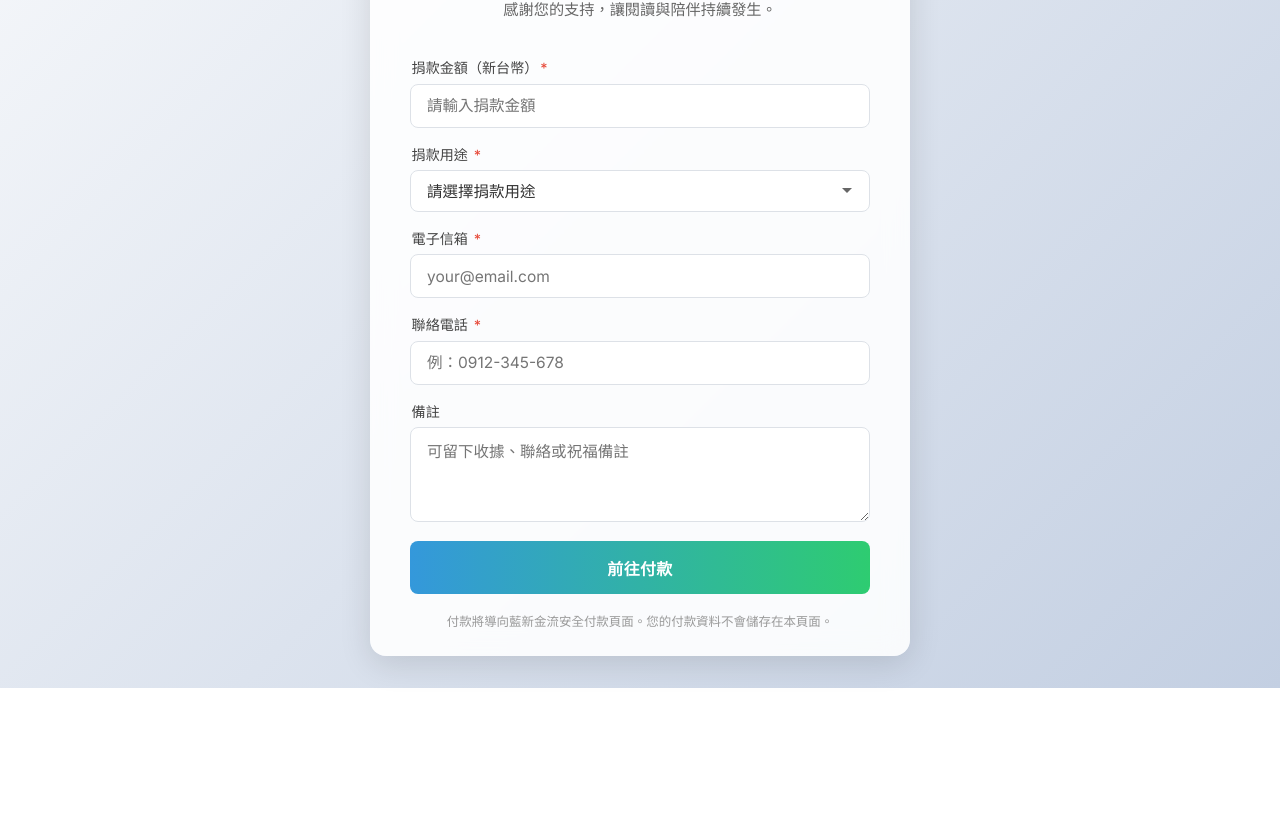
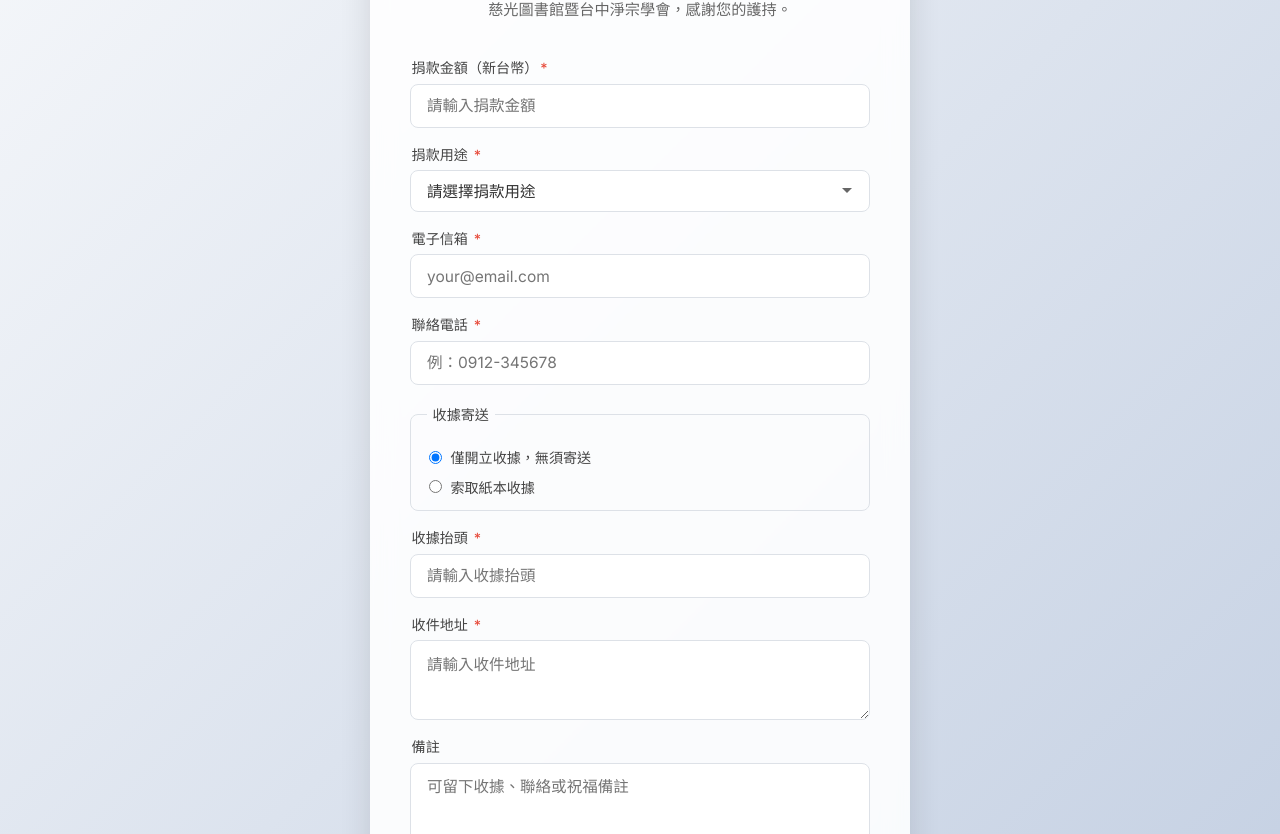
Before and after one commit to itwebamtbtc/ZKdonate, a plain HTML site: page index.html in a window 1280 px wide. Shown: the part 116-950 px from the top of the page. Before the commit the page ends 804 px from the top, so only its background shows below. Drawn offline with Linux system fonts and the light colour scheme.

Commit message:
Add files via upload

```diff
--- a/index.html
+++ b/index.html
@@ -1,5 +1,6 @@
 <!DOCTYPE html>
 <html lang="zh-Hant">
+
 <head>
   <meta charset="UTF-8" />
   <meta name="viewport" content="width=device-width, initial-scale=1.0" />
@@ -7,13 +8,16 @@
   <meta name="description" content="慈光圖書館線上捐款表單，支援藍新金流付款。" />
   <link rel="preconnect" href="https://fonts.googleapis.com" />
   <link rel="preconnect" href="https://fonts.gstatic.com" crossorigin />
-  <link href="https://fonts.googleapis.com/css2?family=Inter:wght@400;500;600&family=Noto+Sans+TC:wght@400;500;600&display=swap" rel="stylesheet" />
+  <link
+    href="https://fonts.googleapis.com/css2?family=Inter:wght@400;500;600&family=Noto+Sans+TC:wght@400;500;600&display=swap"
+    rel="stylesheet" />
   <link rel="stylesheet" href="style.css" />
 </head>
+
 <body>
   <main class="container">
-    <h1 class="title">慈光圖書館線上捐款</h1>
-    <p class="subtitle">感謝您的支持，讓閱讀與陪伴持續發生。</p>
+    <h1 class="title">慈光圖書館 線上捐款</h1>
+    <p class="subtitle">慈光圖書館暨台中淨宗學會，感謝您的護持。</p>
 
     <form id="donationForm" class="donation-form">
       <label for="amt">捐款金額（新台幣）<span class="required">*</span></label>
@@ -22,17 +26,39 @@
       <label for="category">捐款用途 <span class="required">*</span></label>
       <select id="category" name="category" required>
         <option value="" disabled selected>請選擇捐款用途</option>
-        <option value="圖書館營運支持">圖書館營運支持</option>
-        <option value="購書與閱讀推廣">購書與閱讀推廣</option>
-        <option value="公益活動支持">公益活動支持</option>
-        <option value="不指定用途">不指定用途</option>
+        <option value="一般經費">一般經費/不指定用途</option>
+        <option value="助印弘法">助印弘傳播</option>
+        <option value="護生助念">護放生聯誼關懷助念</option>
+        <option value="慈善救濟">義診施藥慈善救濟</option>
+        <option value="建築設備">建築修繕及設備</option>
+        <option value="供養三寶">供住持佛寶、法寶、僧寶</option>
       </select>
 
       <label for="email">電子信箱 <span class="required">*</span></label>
       <input type="email" id="email" name="email" placeholder="your@email.com" autocomplete="email" required />
 
       <label for="phone">聯絡電話 <span class="required">*</span></label>
-      <input type="tel" id="phone" name="phone" placeholder="例：0912-345-678" autocomplete="tel" required />
+      <input type="tel" id="phone" name="phone" placeholder="例：0912-345678" autocomplete="tel" required />
+
+      <fieldset class="receipt-fieldset">
+        <legend>收據寄送</legend>
+        <label class="radio-option">
+          <input type="radio" name="receiptOption" value="none" checked />
+          <span>僅開立收據，無須寄送</span>
+        </label>
+        <label class="radio-option">
+          <input type="radio" name="receiptOption" value="mail" />
+          <span>索取紙本收據</span>
+        </label>
+      </fieldset>
+
+      <div id="receiptFields" class="receipt-fields" hidden>
+        <label for="receiptTitle">收據抬頭 <span class="required">*</span></label>
+        <input type="text" id="receiptTitle" name="receiptTitle" placeholder="請輸入收據抬頭" />
+
+        <label for="receiptAddress">收件地址 <span class="required">*</span></label>
+        <textarea id="receiptAddress" name="receiptAddress" rows="2" placeholder="請輸入收件地址"></textarea>
+      </div>
 
       <label for="message">備註</label>
       <textarea id="message" name="message" rows="3" placeholder="可留下收據、聯絡或祝福備註"></textarea>
@@ -46,4 +72,5 @@
 
   <script src="app.js"></script>
 </body>
+
 </html>
--- a/style.css
+++ b/style.css
@@ -100,6 +100,38 @@ body {
   line-height: 1.5;
 }
 
+.receipt-fieldset {
+  border: 1.5px solid #dde1e7;
+  border-radius: 8px;
+  padding: 0.85rem 1rem;
+  margin: 0.8rem 0 0;
+}
+
+.receipt-fieldset legend {
+  color: #444;
+  font-size: 0.88rem;
+  font-weight: 500;
+  padding: 0 0.35rem;
+}
+
+.radio-option {
+  display: flex;
+  align-items: center;
+  gap: 0.55rem;
+  margin: 0.45rem 0 0;
+}
+
+.donation-form .radio-option input {
+  width: auto;
+  margin: 0;
+}
+
+.receipt-fields {
+  display: flex;
+  flex-direction: column;
+  gap: 0.4rem;
+}
+
 /* ---- Submit Button ---- */
 .submit-btn {
   background: linear-gradient(90deg, #3498db, #2ecc71);
```
